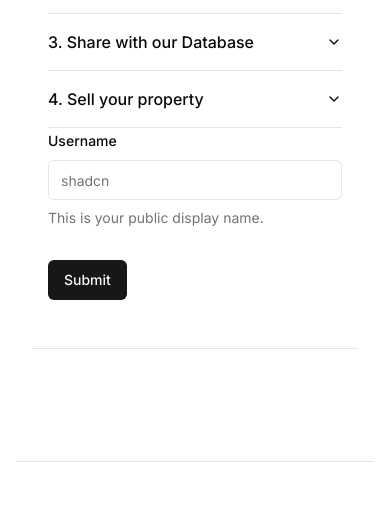
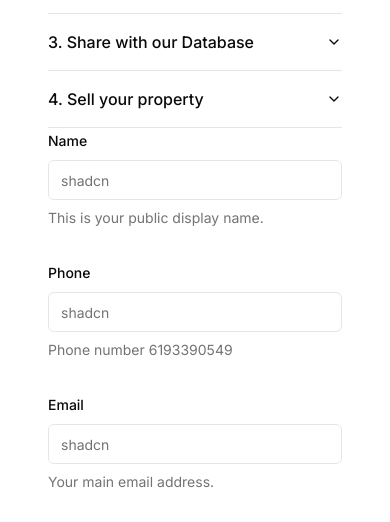
Before and after one commit to akibiaons/memphisturnkeyrentals, a Next.js app: page /sell in a window 390 px wide. Shown: the part 1000-1522 px from the top of the page. Built offline with nearby package versions, Linux system fonts and the light colour scheme.

Commit message:
feat: Add Form fields
- Add phone, and email form fields with Zod client side verification. Needs alignment of course @gualberto2.

```diff
--- a/src/components/SellComponents/sell-form.tsx
+++ b/src/components/SellComponents/sell-form.tsx
@@ -17,9 +17,9 @@ import {
 import { Input } from "@/components/ui/input";
 
 const formSchema = z.object({
-  username: z.string().min(2, {
-    message: "Username must be at least 2 characters.",
-  }),
+  name: z.string().min(2, "Name must be at least 2 characters."),
+  phone: z.string().length(10, "Must have 10 digits for a US number."),
+  email: z.string().email("Must be a valid email address"),
 });
 
 export function SellForm() {
@@ -27,7 +27,9 @@ export function SellForm() {
   const form = useForm<z.infer<typeof formSchema>>({
     resolver: zodResolver(formSchema),
     defaultValues: {
-      username: "",
+      name: "",
+      phone: "",
+      email: "",
     },
   });
 
@@ -43,10 +45,10 @@ export function SellForm() {
       <form onSubmit={form.handleSubmit(onSubmit)} className="space-y-8">
         <FormField
           control={form.control}
-          name="username"
+          name="name"
           render={({ field }) => (
             <FormItem>
-              <FormLabel>Username</FormLabel>
+              <FormLabel>Name</FormLabel>
               <FormControl>
                 <Input placeholder="shadcn" {...field} />
               </FormControl>
@@ -57,6 +59,36 @@ export function SellForm() {
             </FormItem>
           )}
         />
+        <FormField
+          control={form.control}
+          name="phone"
+          render={({ field }) => (
+            <FormItem>
+              <FormLabel>Phone</FormLabel>
+              <FormControl>
+                <Input placeholder="shadcn" {...field} />
+              </FormControl>
+              <FormDescription>Phone number 6193390549</FormDescription>
+              <FormMessage />
+            </FormItem>
+          )}
+        />
+
+        <FormField
+          control={form.control}
+          name="email"
+          render={({ field }) => (
+            <FormItem>
+              <FormLabel>Email</FormLabel>
+              <FormControl>
+                <Input placeholder="shadcn" {...field} />
+              </FormControl>
+              <FormDescription>Your main email address.</FormDescription>
+              <FormMessage />
+            </FormItem>
+          )}
+        />
+
         <Button type="submit">Submit</Button>
       </form>
     </Form>
```
